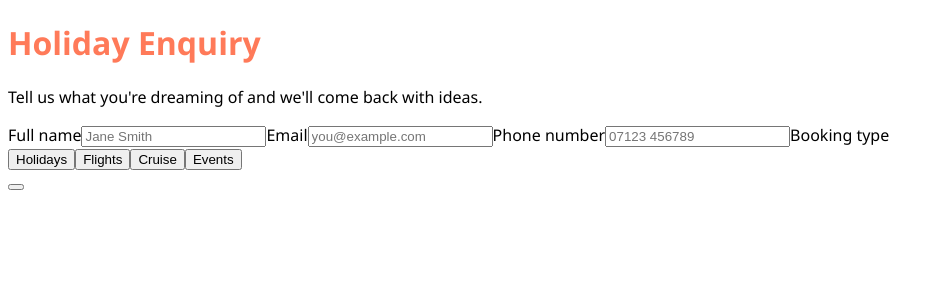
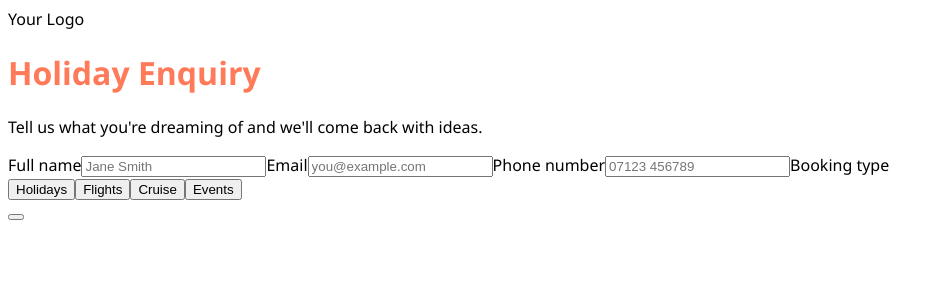
Before and after one commit to 8408donne/TravelForm, a React (Vite) app: page / in a window 1280 px wide. Shown: the top 300 px of the page, without its empty margins (0-944 px from the left). Built offline with nearby package versions, Linux system fonts and the light colour scheme; the HTML template or start-up script is replaced by a standard one.

Commit message:
final updates before deploy,ent

```diff
--- a/index.html
+++ b/index.html
@@ -3,6 +3,9 @@
   <head>
     <meta charset="utf-8" />
     <meta name="viewport" content="width=device-width,initial-scale=1,user-scalable=yes" />
+    <link rel="preconnect" href="https://fonts.googleapis.com" />
+    <link rel="preconnect" href="https://fonts.gstatic.com" crossorigin />
+    <link href="https://fonts.googleapis.com/css2?family=DM+Sans:wght@400;600;700&family=Inter:wght@400;600;700&family=Lato:wght@400;700&family=Merriweather:wght@400;700&family=Montserrat:wght@400;600;700&family=Nunito:wght@400;600;700&family=Open+Sans:wght@400;600;700&family=Playfair+Display:wght@400;600;700&family=Poppins:wght@400;600;700&family=Quicksand:wght@400;600;700&family=Raleway:wght@400;600;700&family=Roboto:wght@400;500;700&family=Source+Sans+3:wght@400;600;700&display=swap" rel="stylesheet" />
     <title>TravelForm</title>
   </head>
   <body>
--- a/package.json
+++ b/package.json
@@ -8,6 +8,7 @@
     "dev:frontend": "vite",
     "dev": "vite",
     "build": "vite build",
+    "start": "node server.js",
     "lint": "eslint .",
     "preview": "vite preview"
   },
--- a/src/App.jsx
+++ b/src/App.jsx
@@ -320,7 +320,7 @@ export default function App() {
         fontFamily: theme.font
       }}
     >
-      {theme.logo && <img src={theme.logo} alt="logo" className="logo" />}
+      {theme.logo ? <img src={theme.logo} alt="logo" className="logo" /> : <div className="logo-placeholder">Your Logo</div>}
         <h1 className="title" style={{ color: theme.accent }}>{theme.title || "Holiday Enquiry"}</h1>
         <p className="subtitle">{theme.subtitle || "Tell us what you're dreaming of and we'll come back with ideas."}</p>
 
--- a/src/admin/AdminPanel.jsx
+++ b/src/admin/AdminPanel.jsx
@@ -5,18 +5,12 @@ export default function AdminPanel({ onClose, theme, setTheme, ownerEmail, setOw
   const [isAuthenticated, setIsAuthenticated] = useState(false);
   const [creatingPassword, setCreatingPassword] = useState(false);
 
-  const handleImageUpload = (e, imageType) => {
+  const handleImageUpload = (e) => {
     const file = e.target.files?.[0];
     if (!file) return;
-
     const reader = new FileReader();
     reader.onload = (event) => {
-      const base64 = event.target?.result;
-      if (imageType === 'bg') {
-        setTheme(t => ({ ...t, bgImage: base64 }));
-      } else if (imageType === 'logo') {
-        setTheme(t => ({ ...t, logo: base64 }));
-      }
+      setTheme(t => ({ ...t, logo: event.target?.result }));
     };
     reader.readAsDataURL(file);
   };
@@ -102,10 +96,6 @@ export default function AdminPanel({ onClose, theme, setTheme, ownerEmail, setOw
     <div className="panel">
       <h3>Customise TravelForm</h3>
 
-      <label>Background Image</label>
-      <input type="file" accept="image/*" onChange={(e) => handleImageUpload(e, 'bg')} />
-      {theme.bgImage && <small style={{color: '#666'}}>✓ Image uploaded</small>}
-
       <label>Title</label>
       <input value={theme.title || ""} onChange={(e) => setTheme((t) => ({ ...t, title: e.target.value }))} placeholder="Holiday Enquiry" />
 
@@ -113,14 +103,11 @@ export default function AdminPanel({ onClose, theme, setTheme, ownerEmail, setOw
       <input value={theme.subtitle || ""} onChange={(e) => setTheme((t) => ({ ...t, subtitle: e.target.value }))} placeholder="Tell us what you're dreaming of..." />
 
       <label>Logo</label>
-      <input type="file" accept="image/*" onChange={(e) => handleImageUpload(e, 'logo')} />
+      <input type="file" accept="image/*" onChange={handleImageUpload} />
       {theme.logo && <small style={{color: '#666'}}>✓ Logo uploaded</small>}
 
       <label>Accent Colour</label>
       <input type="color" value={theme.accent} onChange={(e) => setTheme((t) => ({ ...t, accent: e.target.value }))} />
-
-      <label>Card Background Colour</label>
-      <input type="color" value={rgbaToHex(theme.cardBg)} onChange={(e) => setTheme((t) => ({ ...t, cardBg: e.target.value }))} />
 
       <label>Font Family</label>
       <select value={theme.font} onChange={(e) => setTheme((t) => ({ ...t, font: e.target.value }))}>
@@ -128,10 +115,19 @@ export default function AdminPanel({ onClose, theme, setTheme, ownerEmail, setOw
         <option value='Poppins, system-ui, -apple-system, sans-serif'>Poppins</option>
         <option value='Montserrat, system-ui, -apple-system, sans-serif'>Montserrat</option>
         <option value='Arial, system-ui, -apple-system, sans-serif'>Arial</option>
+        <option value='Inter, system-ui, -apple-system, sans-serif'>Inter</option>
+        <option value='Roboto, system-ui, -apple-system, sans-serif'>Roboto</option>
+        <option value='Open Sans, system-ui, -apple-system, sans-serif'>Open Sans</option>
+        <option value='Lato, system-ui, -apple-system, sans-serif'>Lato</option>
+        <option value='Nunito, system-ui, -apple-system, sans-serif'>Nunito</option>
+        <option value='Raleway, system-ui, -apple-system, sans-serif'>Raleway</option>
+        <option value='Playfair Display, Georgia, serif'>Playfair Display</option>
+        <option value='Merriweather, Georgia, serif'>Merriweather</option>
+        <option value='Quicksand, system-ui, -apple-system, sans-serif'>Quicksand</option>
+        <option value='DM Sans, system-ui, -apple-system, sans-serif'>DM Sans</option>
+        <option value='Source Sans 3, system-ui, -apple-system, sans-serif'>Source Sans</option>
+        <option value='Georgia, serif'>Georgia</option>
       </select>
-
-      <label>Overlay Darkness</label>
-      <input type="range" min="0" max="0.8" step="0.05" value={theme.overlay} onChange={(e) => setTheme((t) => ({ ...t, overlay: e.target.value }))} />
 
       <label>Owner Email</label>
       <input value={ownerEmail} onChange={(e) => setOwnerEmail(e.target.value)} placeholder="owner@example.com" />
@@ -143,13 +139,3 @@ export default function AdminPanel({ onClose, theme, setTheme, ownerEmail, setOw
     </div>
   );
 }
-
-// helper to convert rgba string to hex fallback
-function rgbaToHex(rgba) {
-  try {
-    if (rgba.startsWith("rgba") || rgba.startsWith("rgb")) return "#ffffff";
-    return rgba;
-  } catch {
-    return "#ffffff";
-  }
-}
--- a/src/styles.css
+++ b/src/styles.css
@@ -12,18 +12,32 @@ body, html, #root { height: 100%; margin: 0; }
   display: flex;
   flex-direction: column;
   align-items: center;
-  justify-content: center;
-  padding: 2rem;
+  justify-content: flex-start;
+  padding: 0.25rem 2rem 2rem;
   font-family: var(--font, "Segoe UI", system-ui, -apple-system, sans-serif);
   max-width: 520px;
   margin: 0 auto;
   width: 100%;
 }
 
-.logo { max-height: 48px; margin-bottom: 8px; }
+.logo { max-height: 180px; width: auto; margin-bottom: 4px; object-fit: contain; }
 
-.title { margin: 0 0 6px; font-size: 1.8rem; }
-.subtitle { margin: 0 0 16px; color: #6b7280; }
+.logo-placeholder {
+  height: 180px;
+  margin-bottom: 4px;
+  padding: 0 20px;
+  border: 2px dashed #d1d5db;
+  border-radius: 8px;
+  color: #9ca3af;
+  font-size: 0.9rem;
+  font-weight: 600;
+  display: inline-flex;
+  align-items: center;
+  justify-content: center;
+}
+
+.title { margin: 0 0 2px; font-size: 1.8rem; }
+.subtitle { margin: 0 0 12px; color: #6b7280; }
 
 .form { display: flex; flex-direction: column; gap: 10px; }
 .form label { font-weight: 600; font-size: 0.9rem; }
@@ -329,7 +343,11 @@ body, html, #root { height: 100%; margin: 0; }
   }
 
   .logo {
-    max-height: 36px;
+    max-height: 132px;
+  }
+
+  .logo-placeholder {
+    height: 132px;
   }
 
   .title {
```
Also changed, not shown: server.js (+15 -2 lines), 1 other file (tests, documents, lock files or other folders).
